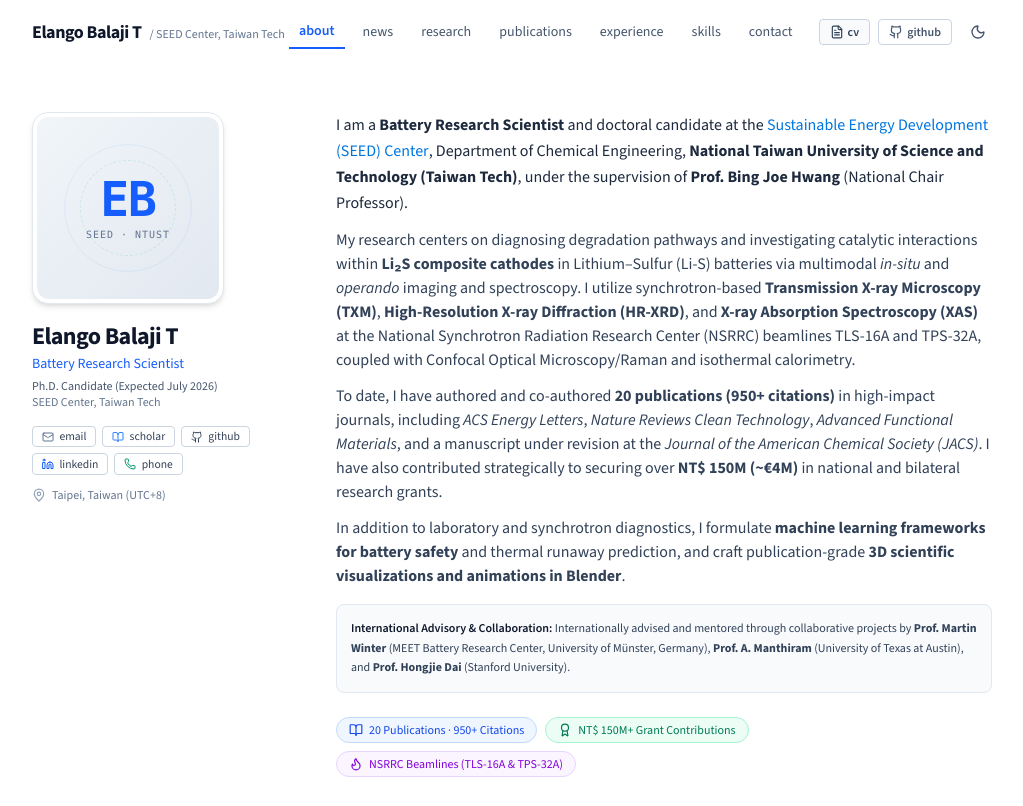
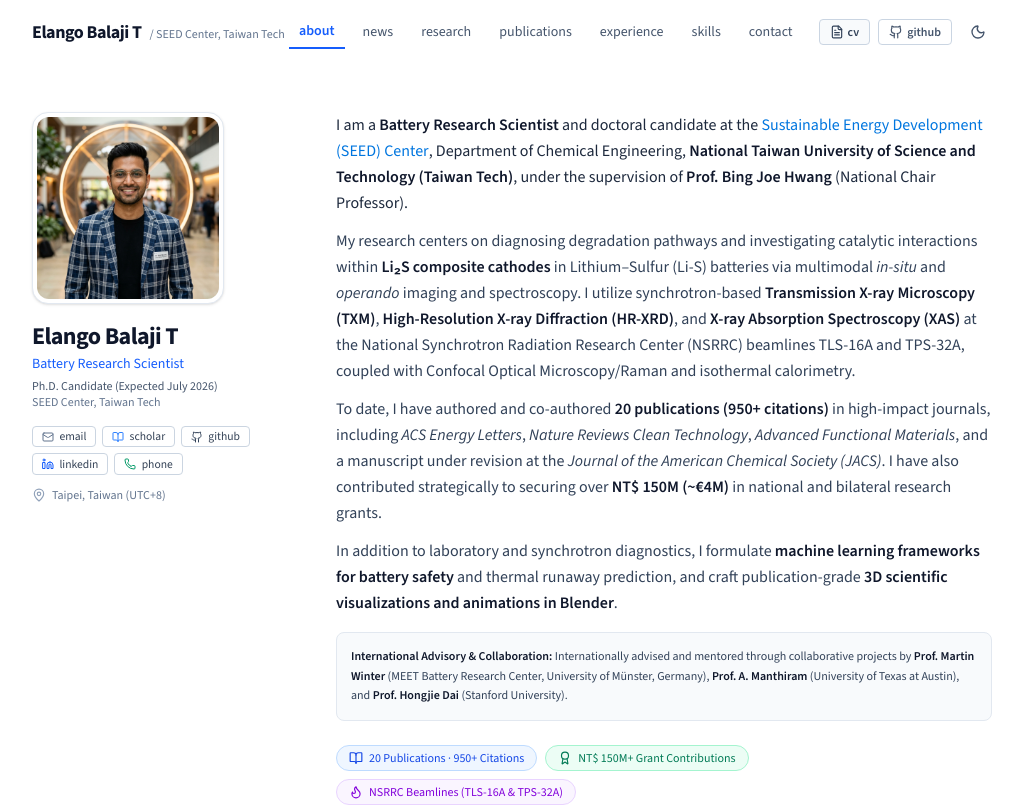
Before and after one commit to elangobalaji/dr.elango.balaji, a React (Vite) app: page / in a window 1280 px wide. Shown: the top 806 px of the page, without its empty margins (128-1151 px from the left). Built offline with nearby package versions, Linux system fonts and the light colour scheme.

Commit message:
feat: enhance dark mode aesthetics and consistency
Update base typography, color contrast, and component styles for better dark mode readability. Add avatar component support to the Hero section.

```diff
--- a/src/components/Hero.tsx
+++ b/src/components/Hero.tsx
@@ -1,4 +1,4 @@
-import React from 'react';
+import React, { useState } from 'react';
 import {
   Mail,
   Phone,
@@ -12,6 +12,7 @@ import {
   ExternalLink,
 } from 'lucide-react';
 import { ProfileData } from '../types';
+import avatarImg from '../assets/images/academic_avatar_1788944034448.jpg';
 
 interface HeroProps {
   profile: ProfileData;
@@ -26,6 +27,9 @@ export const Hero: React.FC<HeroProps> = ({
   onOpenDeployGuide,
   onOpenResume,
 }) => {
+  const [imgSrc, setImgSrc] = useState<string>('./avatar.jpg');
+  const [hasImgError, setHasImgError] = useState(false);
+
   return (
     <section id="about" className="pt-24 pb-12 sm:pt-28 sm:pb-16">
       <div className="max-w-5xl mx-auto px-4 sm:px-6 lg:px-8">
@@ -33,15 +37,30 @@ export const Hero: React.FC<HeroProps> = ({
         <div className="flex flex-col md:flex-row gap-8 md:gap-12 items-start">
           {/* Profile Sidebar / Card (al-folio style) */}
           <div className="w-full md:w-64 shrink-0 flex flex-col items-center md:items-start text-center md:text-left">
-            {/* Scholar Avatar / Monogram */}
+            {/* Scholar Avatar / Profile Picture */}
             <div className="relative group mb-4">
               <div
-                className={`w-40 h-40 sm:w-48 sm:h-48 rounded-2xl p-1 shadow-md border transition-transform duration-200 ${
+                className={`w-40 h-40 sm:w-48 sm:h-48 rounded-2xl p-1 shadow-md border transition-all duration-200 overflow-hidden ${
                   isDark
-                    ? 'bg-slate-800 border-slate-700'
-                    : 'bg-white border-slate-200'
+                    ? 'bg-slate-800 border-slate-700 shadow-slate-950/50'
+                    : 'bg-white border-slate-200 shadow-sm'
                 }`}
               >
+                {!hasImgError ? (
+                  <img
+                    src={imgSrc}
+                    alt="Elango Balaji T - Battery Research Scientist"
+                    className="w-full h-full object-contain rounded-xl"
+                    referrerPolicy="no-referrer"
+                    onError={() => {
+                      if (imgSrc !== avatarImg) {
+                        setImgSrc(avatarImg);
+                      } else {
+                        setHasImgError(true);
+                      }
+                    }}
+                  />
+                ) : (
                   <div
                     className={`w-full h-full rounded-xl flex flex-col items-center justify-center relative overflow-hidden ${
                       isDark
@@ -49,19 +68,14 @@ export const Hero: React.FC<HeroProps> = ({
                         : 'bg-gradient-to-br from-slate-100 to-slate-200 text-slate-800'
                     }`}
                   >
-                  {/* Subtle Synchrotron Radiation Graphic Ring */}
-                  <div className="absolute inset-0 opacity-15 dark:opacity-25 flex items-center justify-center">
-                    <div className="w-32 h-32 rounded-full border border-blue-500 animate-pulse"></div>
-                    <div className="absolute w-24 h-24 rounded-full border border-dashed border-emerald-500"></div>
-                  </div>
-
                     <span className="text-4xl sm:text-5xl font-extrabold tracking-tight font-mono text-blue-600 dark:text-blue-400 z-10">
                       EB
                     </span>
-                  <span className="text-[10px] uppercase font-mono tracking-widest text-slate-500 mt-1 z-10">
+                    <span className="text-[10px] uppercase font-mono tracking-widest text-slate-500 dark:text-slate-400 mt-1 z-10">
                       SEED · NTUST
                     </span>
                   </div>
+                )}
               </div>
             </div>
 
@@ -72,7 +86,7 @@ export const Hero: React.FC<HeroProps> = ({
             <p className="text-sm font-medium text-blue-600 dark:text-blue-400 mt-0.5">
               {profile.title}
             </p>
-            <p className="text-xs text-slate-600 dark:text-slate-400 mt-1">
+            <p className="text-xs text-slate-600 dark:text-slate-300 mt-1">
               Ph.D. Candidate (Expected July 2026)
             </p>
             <p className="text-xs text-slate-500 dark:text-slate-400">
@@ -87,7 +101,7 @@ export const Hero: React.FC<HeroProps> = ({
                 title="Email"
                 aria-label="Email"
               >
-                <Mail className="w-3 h-3 text-slate-500" />
+                <Mail className="w-3 h-3 text-slate-500 dark:text-slate-300" />
                 <span>email</span>
               </a>
 
@@ -99,7 +113,7 @@ export const Hero: React.FC<HeroProps> = ({
                 title="Google Scholar"
                 aria-label="Google Scholar"
               >
-                <BookOpen className="w-3 h-3 text-blue-500" />
+                <BookOpen className="w-3 h-3 text-blue-500 dark:text-blue-400" />
                 <span>scholar</span>
               </a>
 
@@ -123,7 +137,7 @@ export const Hero: React.FC<HeroProps> = ({
                 title="LinkedIn"
                 aria-label="LinkedIn"
               >
-                <Linkedin className="w-3 h-3 text-blue-600" />
+                <Linkedin className="w-3 h-3 text-blue-600 dark:text-blue-400" />
                 <span>linkedin</span>
               </a>
 
@@ -133,7 +147,7 @@ export const Hero: React.FC<HeroProps> = ({
                 title="Phone"
                 aria-label="Phone"
               >
-                <Phone className="w-3 h-3 text-emerald-600" />
+                <Phone className="w-3 h-3 text-emerald-600 dark:text-emerald-400" />
                 <span>phone</span>
               </a>
             </div>
@@ -146,10 +160,10 @@ export const Hero: React.FC<HeroProps> = ({
           </div>
 
           {/* Bio & Academic Mission (al-folio main column) */}
-          <div className="flex-1 space-y-4 text-slate-800 dark:text-slate-200">
+          <div className="flex-1 space-y-4 text-slate-800 dark:text-slate-100">
             <div className="space-y-3 text-base leading-relaxed">
               <p>
-                I am a <strong>Battery Research Scientist</strong> and doctoral candidate at the{' '}
+                I am a <strong className="text-slate-900 dark:text-white font-semibold">Battery Research Scientist</strong> and doctoral candidate at the{' '}
                 <a
                   href="https://seed.ntust.edu.tw"
                   target="_blank"
@@ -159,33 +173,33 @@ export const Hero: React.FC<HeroProps> = ({
                   Sustainable Energy Development (SEED) Center
                 </a>
                 , Department of Chemical Engineering,{' '}
-                <strong>National Taiwan University of Science and Technology (Taiwan Tech)</strong>,
-                under the supervision of <strong>Prof. Bing Joe Hwang</strong> (National Chair Professor).
+                <strong className="text-slate-900 dark:text-white font-semibold">National Taiwan University of Science and Technology (Taiwan Tech)</strong>,
+                under the supervision of <strong className="text-slate-900 dark:text-white font-semibold">Prof. Bing Joe Hwang</strong> (National Chair Professor).
               </p>
 
-              <p className="text-slate-700 dark:text-slate-300 text-sm sm:text-base">
+              <p className="text-slate-700 dark:text-slate-200 text-sm sm:text-base leading-relaxed">
                 My research centers on diagnosing degradation pathways and investigating catalytic
-                interactions within <strong>Li₂S composite cathodes</strong> in Lithium–Sulfur (Li-S)
+                interactions within <strong className="text-slate-900 dark:text-white font-semibold">Li₂S composite cathodes</strong> in Lithium–Sulfur (Li-S)
                 batteries via multimodal <em>in-situ</em> and <em>operando</em> imaging and spectroscopy.
-                I utilize synchrotron-based <strong>Transmission X-ray Microscopy (TXM)</strong>,{' '}
-                <strong>High-Resolution X-ray Diffraction (HR-XRD)</strong>, and{' '}
-                <strong>X-ray Absorption Spectroscopy (XAS)</strong> at the National Synchrotron Radiation
+                I utilize synchrotron-based <strong className="text-slate-900 dark:text-white font-semibold">Transmission X-ray Microscopy (TXM)</strong>,{' '}
+                <strong className="text-slate-900 dark:text-white font-semibold">High-Resolution X-ray Diffraction (HR-XRD)</strong>, and{' '}
+                <strong className="text-slate-900 dark:text-white font-semibold">X-ray Absorption Spectroscopy (XAS)</strong> at the National Synchrotron Radiation
                 Research Center (NSRRC) beamlines TLS-16A and TPS-32A, coupled with Confocal Optical
                 Microscopy/Raman and isothermal calorimetry.
               </p>
 
-              <p className="text-slate-700 dark:text-slate-300 text-sm sm:text-base">
-                To date, I have authored and co-authored <strong>20 publications (950+ citations)</strong> in
+              <p className="text-slate-700 dark:text-slate-200 text-sm sm:text-base leading-relaxed">
+                To date, I have authored and co-authored <strong className="text-slate-900 dark:text-white font-semibold">20 publications (950+ citations)</strong> in
                 high-impact journals, including <em>ACS Energy Letters</em>, <em>Nature Reviews Clean Technology</em>,{' '}
                 <em>Advanced Functional Materials</em>, and a manuscript under revision at the{' '}
                 <em>Journal of the American Chemical Society (JACS)</em>. I have also contributed strategically to
-                securing over <strong>NT$ 150M (~€4M)</strong> in national and bilateral research grants.
+                securing over <strong className="text-slate-900 dark:text-white font-semibold">NT$ 150M (~€4M)</strong> in national and bilateral research grants.
               </p>
 
-              <p className="text-slate-700 dark:text-slate-300 text-sm sm:text-base">
+              <p className="text-slate-700 dark:text-slate-200 text-sm sm:text-base leading-relaxed">
                 In addition to laboratory and synchrotron diagnostics, I formulate{' '}
-                <strong>machine learning frameworks for battery safety</strong> and thermal runaway
-                prediction, and craft publication-grade <strong>3D scientific visualizations and animations in Blender</strong>.
+                <strong className="text-slate-900 dark:text-white font-semibold">machine learning frameworks for battery safety</strong> and thermal runaway
+                prediction, and craft publication-grade <strong className="text-slate-900 dark:text-white font-semibold">3D scientific visualizations and animations in Blender</strong>.
               </p>
             </div>
 
@@ -193,7 +207,7 @@ export const Hero: React.FC<HeroProps> = ({
             <div
               className={`p-3.5 rounded-lg border text-xs leading-relaxed ${
                 isDark
-                  ? 'bg-slate-800/60 border-slate-700 text-slate-300'
+                  ? 'bg-slate-800/80 border-slate-700 text-slate-200'
                   : 'bg-slate-50 border-slate-200 text-slate-700'
               }`}
             >
@@ -201,24 +215,24 @@ export const Hero: React.FC<HeroProps> = ({
                 International Advisory & Collaboration:{' '}
               </span>
               Internationally advised and mentored through collaborative projects by{' '}
-              <strong>Prof. Martin Winter</strong> (MEET Battery Research Center, University of Münster, Germany),{' '}
-              <strong>Prof. A. Manthiram</strong> (University of Texas at Austin), and{' '}
-              <strong>Prof. Hongjie Dai</strong> (Stanford University).
+              <strong className="text-slate-900 dark:text-white font-semibold">Prof. Martin Winter</strong> (MEET Battery Research Center, University of Münster, Germany),{' '}
+              <strong className="text-slate-900 dark:text-white font-semibold">Prof. A. Manthiram</strong> (University of Texas at Austin), and{' '}
+              <strong className="text-slate-900 dark:text-white font-semibold">Prof. Hongjie Dai</strong> (Stanford University).
             </div>
 
             {/* Quick Metrics Bar (al-folio academic badges) */}
             <div className="pt-2 flex flex-wrap gap-2 text-xs">
-              <span className="inline-flex items-center space-x-1.5 px-3 py-1 rounded-full font-medium bg-blue-50 dark:bg-blue-950/60 text-blue-700 dark:text-blue-300 border border-blue-200 dark:border-blue-800">
+              <span className="inline-flex items-center space-x-1.5 px-3 py-1 rounded-full font-medium bg-blue-50 dark:bg-blue-950/70 text-blue-700 dark:text-blue-300 border border-blue-200 dark:border-blue-800">
                 <BookOpen className="w-3.5 h-3.5" />
                 <span>20 Publications · 950+ Citations</span>
               </span>
 
-              <span className="inline-flex items-center space-x-1.5 px-3 py-1 rounded-full font-medium bg-emerald-50 dark:bg-emerald-950/60 text-emerald-700 dark:text-emerald-300 border border-emerald-200 dark:border-emerald-800">
+              <span className="inline-flex items-center space-x-1.5 px-3 py-1 rounded-full font-medium bg-emerald-50 dark:bg-emerald-950/70 text-emerald-700 dark:text-emerald-300 border border-emerald-200 dark:border-emerald-800">
                 <Award className="w-3.5 h-3.5" />
                 <span>NT$ 150M+ Grant Contributions</span>
               </span>
 
-              <span className="inline-flex items-center space-x-1.5 px-3 py-1 rounded-full font-medium bg-purple-50 dark:bg-purple-950/60 text-purple-700 dark:text-purple-300 border border-purple-200 dark:border-purple-800">
+              <span className="inline-flex items-center space-x-1.5 px-3 py-1 rounded-full font-medium bg-purple-50 dark:bg-purple-950/70 text-purple-700 dark:text-purple-300 border border-purple-200 dark:border-purple-800">
                 <Flame className="w-3.5 h-3.5" />
                 <span>NSRRC Beamlines (TLS-16A & TPS-32A)</span>
               </span>
--- a/src/components/News.tsx
+++ b/src/components/News.tsx
@@ -36,7 +36,7 @@ export const News: React.FC<NewsProps> = ({ news, isDark }) => {
         <div
           className={`rounded-lg border divide-y overflow-hidden text-sm ${
             isDark
-              ? 'bg-slate-900/60 border-slate-800 divide-slate-800/80 text-slate-300'
+              ? 'bg-slate-900/60 border-slate-800 divide-slate-800/80 text-slate-100'
               : 'bg-white border-slate-200 divide-slate-100 text-slate-700'
           }`}
         >
--- a/src/components/Projects.tsx
+++ b/src/components/Projects.tsx
@@ -99,7 +99,7 @@ export const Projects: React.FC<ProjectsProps> = ({ projects, isDark }) => {
 
                 {/* Highlights */}
                 {project.highlights && project.highlights.length > 0 && (
-                  <ul className="list-disc list-outside ml-4 space-y-1 text-xs text-slate-600 dark:text-slate-400 mb-4">
+                  <ul className="list-disc list-outside ml-4 space-y-1 text-xs text-slate-600 dark:text-slate-200 mb-4">
                     {project.highlights.slice(0, 2).map((h, i) => (
                       <li key={i}>{h}</li>
                     ))}
@@ -113,7 +113,7 @@ export const Projects: React.FC<ProjectsProps> = ({ projects, isDark }) => {
                   {project.tags.map((tag) => (
                     <span
                       key={tag}
-                      className="text-[11px] font-mono px-2 py-0.5 rounded bg-slate-100 dark:bg-slate-800 text-slate-600 dark:text-slate-400"
+                      className="text-[11px] font-mono px-2 py-0.5 rounded bg-slate-100 dark:bg-slate-800 text-slate-600 dark:text-slate-300"
                     >
                       {tag}
                     </span>
--- a/src/components/Skills.tsx
+++ b/src/components/Skills.tsx
@@ -79,7 +79,7 @@ export const Skills: React.FC<SkillsProps> = ({ skills, isDark }) => {
                     </h3>
                   </div>
 
-                  <p className="text-xs text-slate-600 dark:text-slate-400 leading-relaxed mb-4">
+                  <p className="text-xs text-slate-600 dark:text-slate-300 leading-relaxed mb-4">
                     {cat.description}
                   </p>
                 </div>
@@ -88,7 +88,7 @@ export const Skills: React.FC<SkillsProps> = ({ skills, isDark }) => {
                   {categorySkills.map((s) => (
                     <span
                       key={s.name}
-                      className="text-[11px] px-2 py-0.5 rounded bg-slate-100 dark:bg-slate-800 text-slate-700 dark:text-slate-300 font-medium"
+                      className="text-[11px] px-2 py-0.5 rounded bg-slate-100 dark:bg-slate-800 text-slate-700 dark:text-slate-200 font-medium"
                     >
                       {s.name}
                     </span>
```
Also changed, not shown: src/components/Contact.tsx (+7 -7 lines), src/components/Experience.tsx (+7 -7 lines), src/components/ProjectModal.tsx (+5 -5 lines), src/components/Publications.tsx (+8 -8 lines), src/index.css (+35 -0 lines), src/vite-env.d.ts (added, +16 -0 lines), public/avatar.jpg (added), src/assets/images/academic_avatar_1788944034448.jpg (added). Lines whose indentation alone changed are shown as unchanged.
